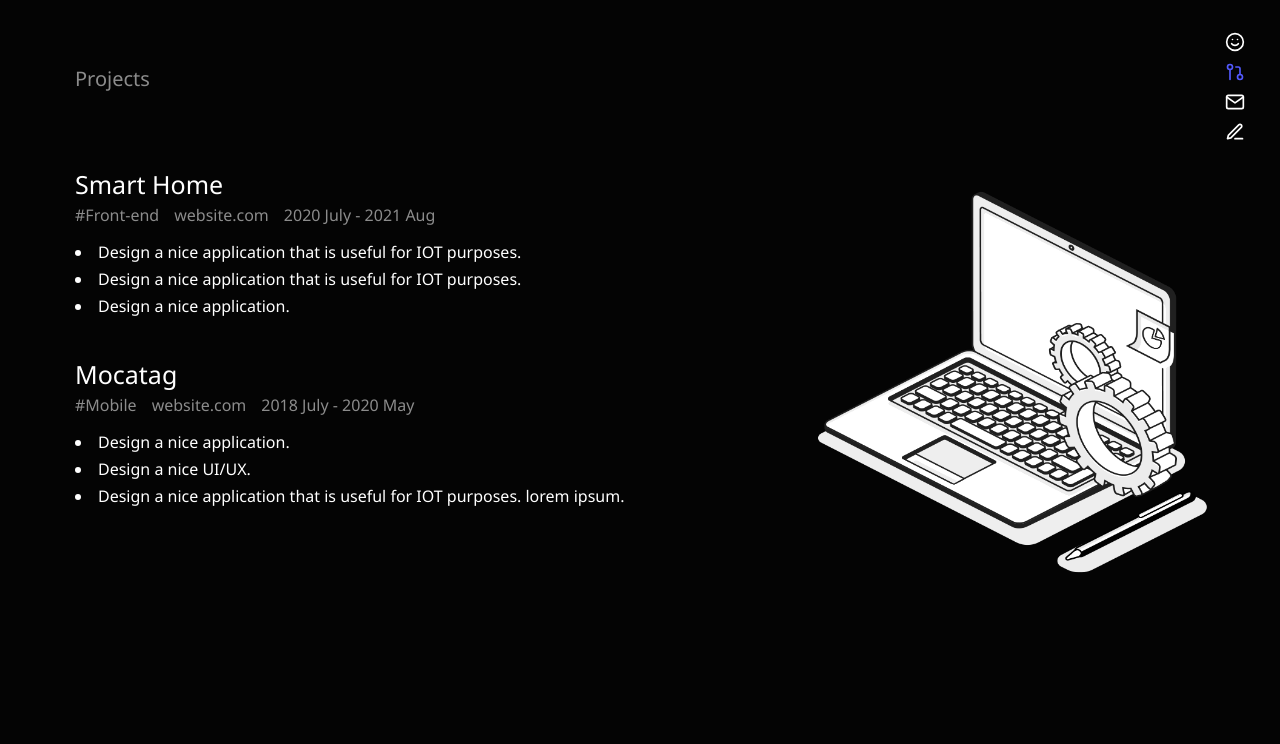
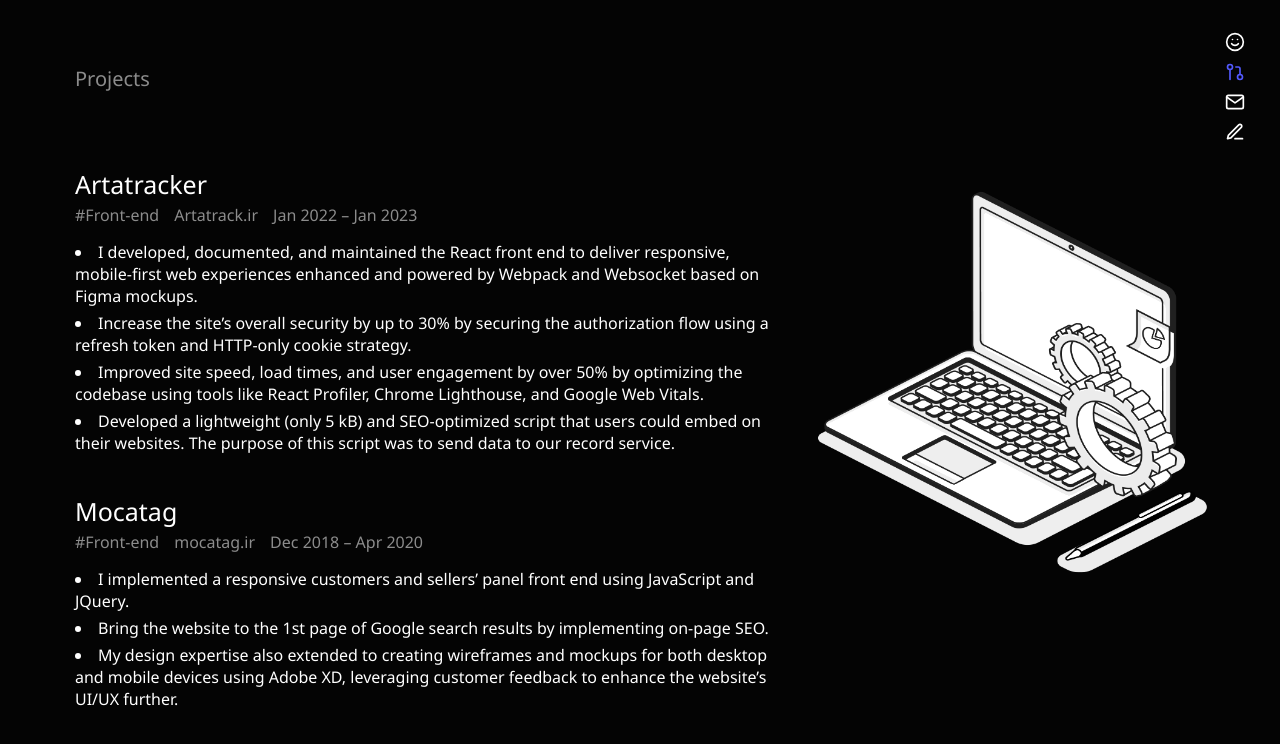
Before and after one commit to aminrzaei/aminly, a Next.js app: page /projects in a window 1280 px wide. Shown: the top 744 px of the page. Built offline with nearby package versions, Linux system fonts and the light colour scheme.

Commit message:
fix: update project page

```diff
--- a/pages/projects.js
+++ b/pages/projects.js
@@ -1,10 +1,10 @@
-import Head from 'next/head';
-import Link from 'next/link';
+import Head from "next/head";
+import Link from "next/link";
 
-import AboutIcon from '../public/icons/AboutIcon';
-import BlogIcon from '../public/icons/BlogIcon';
-import ContactIcon from '../public/icons/ContactIcon';
-import ProjectsIcon from '../public/icons/ProjectsIcon';
+import AboutIcon from "../public/icons/AboutIcon";
+import BlogIcon from "../public/icons/BlogIcon";
+import ContactIcon from "../public/icons/ContactIcon";
+import ProjectsIcon from "../public/icons/ProjectsIcon";
 
 const Projects = () => {
   return (
@@ -43,36 +43,57 @@ const Projects = () => {
         <div className="project-row">
           <div className="project__projects">
             <div className="project__project">
-              <h2 className="project__title">Smart Home</h2>
+              <h2 className="project__title">Artatracker</h2>
               <span className="project__info">
                 <p className="project__tag">#Front-end</p>
-                <p className="project__website">website.com</p>
-                <p className="project__date">2020 July - 2021 Aug</p>
+                <p className="project__website">Artatrack.ir</p>
+                <p className="project__date">Jan 2022 – Jan 2023</p>
               </span>
               <ul className="project__items">
                 <li className="project__item">
-                  Design a nice application that is useful for IOT purposes.
+                  I developed, documented, and maintained the React front end to
+                  deliver responsive, mobile-first web experiences enhanced and
+                  powered by Webpack and Websocket based on Figma mockups.
                 </li>
                 <li className="project__item">
-                  Design a nice application that is useful for IOT purposes.
+                  Increase the site’s overall security by up to 30% by securing
+                  the authorization flow using a refresh token and HTTP-only
+                  cookie strategy.
                 </li>
-                <li className="project__item">Design a nice application.</li>
+                <li className="project__item">
+                  Improved site speed, load times, and user engagement by over
+                  50% by optimizing the codebase using tools like React
+                  Profiler, Chrome Lighthouse, and Google Web Vitals.
+                </li>
+                <li className="project__item">
+                  Developed a lightweight (only 5 kB) and SEO-optimized script
+                  that users could embed on their websites. The purpose of this
+                  script was to send data to our record service.
+                </li>
               </ul>
             </div>
 
             <div className="project__project">
               <h2 className="project__title">Mocatag</h2>
               <span className="project__info">
-                <p className="project__tag">#Mobile</p>
-                <p className="project__website">website.com</p>
-                <p className="project__date">2018 July - 2020 May</p>
+                <p className="project__tag">#Front-end</p>
+                <p className="project__website">mocatag.ir</p>
+                <p className="project__date">Dec 2018 – Apr 2020</p>
               </span>
               <ul className="project__items">
-                <li className="project__item">Design a nice application.</li>
-                <li className="project__item">Design a nice UI/UX.</li>
                 <li className="project__item">
-                  Design a nice application that is useful for IOT purposes.
-                  lorem ipsum.
+                  I implemented a responsive customers and sellers’ panel front
+                  end using JavaScript and JQuery.
+                </li>
+                <li className="project__item">
+                  Bring the website to the 1st page of Google search results by
+                  implementing on-page SEO.
+                </li>
+                <li className="project__item">
+                  My design expertise also extended to creating wireframes and
+                  mockups for both desktop and mobile devices using Adobe XD,
+                  leveraging customer feedback to enhance the website’s UI/UX
+                  further.
                 </li>
               </ul>
             </div>
```
